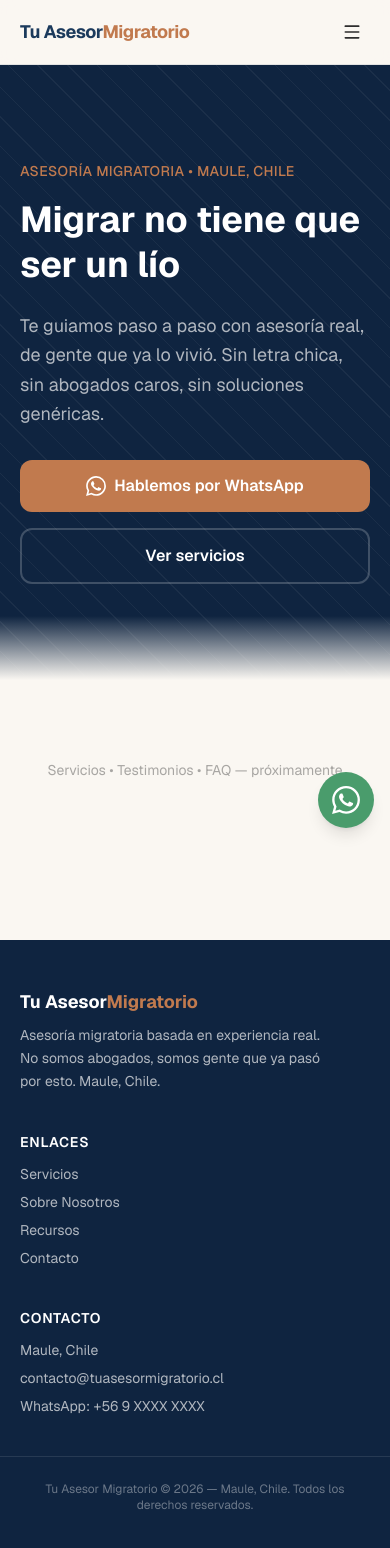
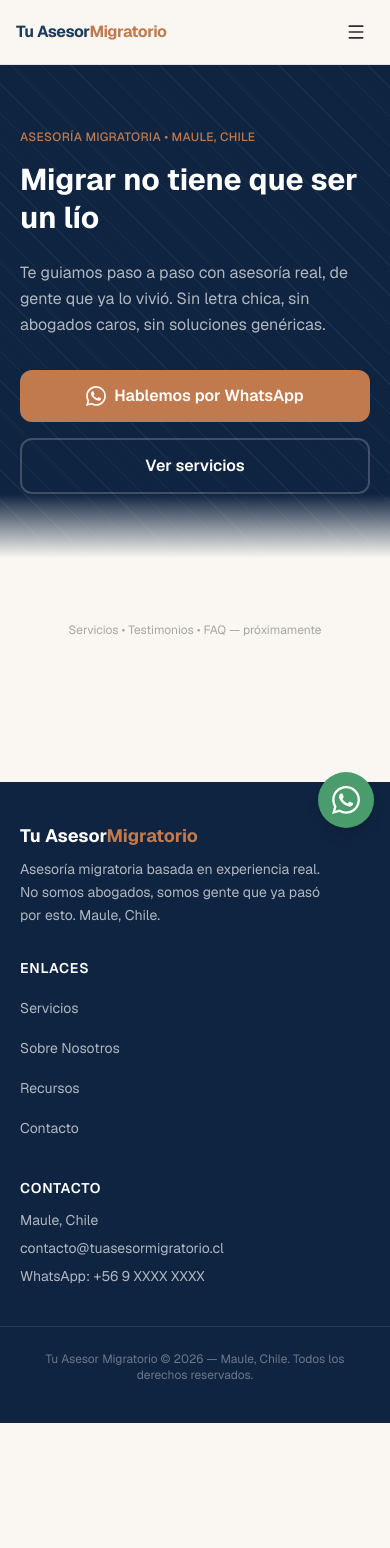
Before and after one commit to FrerautBot/tu-asesor-migratorio, a Next.js app: page / in a window 390 px wide. Shown: the top 1548 px of the page. After the commit the page ends 1423 px from the top, so only its background shows below. Built offline with nearby package versions, Linux system fonts and the light colour scheme.

Commit message:
feat: responsive mobile + español chileno formal en toda la landing

```diff
--- a/src/app/contacto/page.tsx
+++ b/src/app/contacto/page.tsx
@@ -1,8 +1,10 @@
 export default function ContactoPage() {
   return (
-    <div className="max-w-6xl mx-auto px-5 py-20">
-      <h1 className="text-3xl font-bold text-primary mb-4">Contacto</h1>
-      <p className="text-charcoal/60">Próximamente &mdash; formulario de contacto, WhatsApp y ubicación.</p>
+    <div className="max-w-6xl mx-auto px-5 py-16 sm:py-20">
+      <h1 className="text-2xl sm:text-3xl font-bold text-primary mb-4">Contacto</h1>
+      <p className="text-sm sm:text-base text-charcoal/60">
+        Próximamente &mdash; formulario de contacto, WhatsApp y ubicación.
+      </p>
     </div>
   )
 }
--- a/src/app/nosotros/page.tsx
+++ b/src/app/nosotros/page.tsx
@@ -1,8 +1,10 @@
 export default function NosotrosPage() {
   return (
-    <div className="max-w-6xl mx-auto px-5 py-20">
-      <h1 className="text-3xl font-bold text-primary mb-4">Sobre Nosotros</h1>
-      <p className="text-charcoal/60">Próximamente &mdash; conoce al equipo detrás de Tu Asesor Migratorio.</p>
+    <div className="max-w-6xl mx-auto px-5 py-16 sm:py-20">
+      <h1 className="text-2xl sm:text-3xl font-bold text-primary mb-4">Sobre Nosotros</h1>
+      <p className="text-sm sm:text-base text-charcoal/60">
+        Próximamente &mdash; conoce al equipo detrás de Tu Asesor Migratorio.
+      </p>
     </div>
   )
 }
--- a/src/app/page.tsx
+++ b/src/app/page.tsx
@@ -5,8 +5,8 @@ export default function Home() {
     <>
       <Hero />
       {/* Placeholder for remaining landing sections — Fase 2 */}
-      <section className="max-w-6xl mx-auto px-5 py-20 text-center text-charcoal/40">
-        <p className="text-sm">Servicios &bull; Testimonios &bull; FAQ &mdash; próximamente</p>
+      <section className="max-w-6xl mx-auto px-5 py-16 sm:py-20 text-center text-charcoal/40">
+        <p className="text-xs sm:text-sm">Servicios &bull; Testimonios &bull; FAQ &mdash; próximamente</p>
       </section>
     </>
   )
--- a/src/app/recursos/page.tsx
+++ b/src/app/recursos/page.tsx
@@ -1,8 +1,10 @@
 export default function RecursosPage() {
   return (
-    <div className="max-w-6xl mx-auto px-5 py-20">
-      <h1 className="text-3xl font-bold text-primary mb-4">Recursos</h1>
-      <p className="text-charcoal/60">Próximamente &mdash; guías migratorias, artículos y documentos útiles.</p>
+    <div className="max-w-6xl mx-auto px-5 py-16 sm:py-20">
+      <h1 className="text-2xl sm:text-3xl font-bold text-primary mb-4">Recursos</h1>
+      <p className="text-sm sm:text-base text-charcoal/60">
+        Próximamente &mdash; guías migratorias, artículos y documentos útiles.
+      </p>
     </div>
   )
 }
--- a/src/app/servicios/page.tsx
+++ b/src/app/servicios/page.tsx
@@ -1,8 +1,10 @@
 export default function ServiciosPage() {
   return (
-    <div className="max-w-6xl mx-auto px-5 py-20">
-      <h1 className="text-3xl font-bold text-primary mb-4">Servicios</h1>
-      <p className="text-charcoal/60">Próximamente &mdash; detalle de asesorías y planes.</p>
+    <div className="max-w-6xl mx-auto px-5 py-16 sm:py-20">
+      <h1 className="text-2xl sm:text-3xl font-bold text-primary mb-4">Servicios</h1>
+      <p className="text-sm sm:text-base text-charcoal/60">
+        Próximamente &mdash; detalle de asesorías y planes.
+      </p>
     </div>
   )
 }
--- a/src/components/landing/Hero.tsx
+++ b/src/components/landing/Hero.tsx
@@ -12,15 +12,15 @@ export function Hero() {
         }}
       />
 
-      <div className="relative max-w-6xl mx-auto px-5 py-24 md:py-36">
+      <div className="relative max-w-6xl mx-auto px-5 py-16 sm:py-24 md:py-36">
         <div className="max-w-2xl">
-          <p className="text-secondary text-sm font-medium mb-4 tracking-wide uppercase">
+          <p className="text-secondary text-xs sm:text-sm font-medium mb-4 tracking-wide uppercase">
             Asesoría Migratoria &bull; Maule, Chile
           </p>
-          <h1 className="text-4xl md:text-5xl lg:text-6xl font-bold leading-tight text-white mb-6">
+          <h1 className="text-3xl sm:text-4xl md:text-5xl lg:text-6xl font-bold leading-tight text-white mb-6">
             Migrar no tiene que ser un lío
           </h1>
-          <p className="text-lg md:text-xl text-smoke/70 leading-relaxed mb-8">
+          <p className="text-base sm:text-lg md:text-xl text-smoke/70 leading-relaxed mb-8">
             Te guiamos paso a paso con asesoría real, de gente que ya lo vivió.
             Sin letra chica, sin abogados caros, sin soluciones genéricas.
           </p>
@@ -28,16 +28,16 @@ export function Hero() {
             <Link
               href="https://wa.me/569XXXXXXXX"
               target="_blank"
-              className="inline-flex items-center justify-center gap-2 px-8 py-3.5 rounded-xl bg-secondary text-white font-semibold hover:bg-secondary/90 transition-colors text-center"
+              className="inline-flex items-center justify-center gap-2 px-8 py-3.5 rounded-xl bg-secondary text-white font-semibold hover:bg-secondary/90 transition-colors text-center min-h-[44px]"
             >
-              <svg viewBox="0 0 24 24" fill="currentColor" className="h-5 w-5">
+              <svg viewBox="0 0 24 24" fill="currentColor" className="h-5 w-5 shrink-0">
                 <path d="M17.472 14.382c-.297-.149-1.758-.867-2.03-.967-.273-.099-.471-.148-.67.15-.197.297-.767.966-.94 1.164-.173.199-.347.223-.644.075-.297-.15-1.255-.463-2.39-1.475-.883-.788-1.48-1.761-1.653-2.059-.173-.297-.018-.458.13-.606.134-.133.298-.347.446-.52.149-.174.198-.298.298-.497.099-.198.05-.371-.025-.52-.075-.149-.669-1.612-.916-2.207-.242-.579-.487-.5-.669-.51-.173-.008-.371-.01-.57-.01-.198 0-.52.074-.792.372-.272.297-1.04 1.016-1.04 2.479 0 1.462 1.065 2.875 1.213 3.074.149.198 2.096 3.2 5.077 4.487.709.306 1.262.489 1.694.625.712.227 1.36.195 1.871.118.571-.085 1.758-.719 2.006-1.413.248-.694.248-1.289.173-1.413-.074-.124-.272-.198-.57-.347m-5.421 7.403h-.004a9.87 9.87 0 01-5.031-1.378l-.361-.214-3.741.982.998-3.648-.235-.374a9.86 9.86 0 01-1.51-5.26c.001-5.45 4.436-9.884 9.888-9.884 2.64 0 5.122 1.03 6.988 2.898a9.825 9.825 0 012.893 6.994c-.003 5.45-4.437 9.884-9.885 9.884m8.413-18.297A11.815 11.815 0 0012.05 0C5.495 0 .16 5.335.157 11.892c0 2.096.547 4.142 1.588 5.945L.057 24l6.305-1.654a11.882 11.882 0 005.683 1.448h.005c6.554 0 11.89-5.335 11.893-11.893a11.821 11.821 0 00-3.48-8.413z" />
               </svg>
               Hablemos por WhatsApp
             </Link>
             <Link
               href="/servicios"
-              className="inline-flex items-center justify-center px-8 py-3.5 rounded-xl border-2 border-white/20 text-white font-semibold hover:bg-white/10 transition-colors text-center"
+              className="inline-flex items-center justify-center px-8 py-3.5 rounded-xl border-2 border-white/20 text-white font-semibold hover:bg-white/10 transition-colors text-center min-h-[44px]"
             >
               Ver servicios
             </Link>
--- a/src/components/layout/Footer.tsx
+++ b/src/components/layout/Footer.tsx
@@ -2,8 +2,8 @@ import Link from "next/link"
 
 export function Footer() {
   return (
-    <footer className="bg-primary-dark text-smoke/70 py-12 mt-20">
-      <div className="max-w-6xl mx-auto px-5 grid grid-cols-1 md:grid-cols-3 gap-10">
+    <footer className="bg-primary-dark text-smoke/70 py-10 sm:py-12 mt-20">
+      <div className="max-w-6xl mx-auto px-5 grid grid-cols-1 sm:grid-cols-2 md:grid-cols-3 gap-8 sm:gap-10">
         <div>
           <p className="text-white font-bold text-lg mb-2">
             Tu Asesor<span className="text-secondary">Migratorio</span>
@@ -16,11 +16,11 @@ export function Footer() {
 
         <div>
           <p className="text-white font-semibold mb-3 text-sm uppercase tracking-wider">Enlaces</p>
-          <div className="space-y-2 text-sm">
-            <Link href="/servicios" className="block hover:text-white transition-colors">Servicios</Link>
-            <Link href="/nosotros" className="block hover:text-white transition-colors">Sobre Nosotros</Link>
-            <Link href="/recursos" className="block hover:text-white transition-colors">Recursos</Link>
-            <Link href="/contacto" className="block hover:text-white transition-colors">Contacto</Link>
+          <div className="space-y-1 text-sm">
+            <Link href="/servicios" className="block py-2 hover:text-white transition-colors">Servicios</Link>
+            <Link href="/nosotros" className="block py-2 hover:text-white transition-colors">Sobre Nosotros</Link>
+            <Link href="/recursos" className="block py-2 hover:text-white transition-colors">Recursos</Link>
+            <Link href="/contacto" className="block py-2 hover:text-white transition-colors">Contacto</Link>
           </div>
         </div>
 
--- a/src/components/layout/Nav.tsx
+++ b/src/components/layout/Nav.tsx
@@ -16,13 +16,13 @@ export function Nav() {
 
   return (
     <nav className="sticky top-0 z-50 bg-cream/90 backdrop-blur border-b border-primary/10">
-      <div className="max-w-6xl mx-auto px-5 h-16 flex items-center justify-between">
-        <Link href="/" className="text-lg font-bold text-primary tracking-tight">
+      <div className="max-w-6xl mx-auto px-4 sm:px-5 h-16 flex items-center justify-between">
+        <Link href="/" className="text-base sm:text-lg font-bold text-primary tracking-tight shrink-0">
           Tu Asesor<span className="text-secondary">Migratorio</span>
         </Link>
 
         {/* Desktop */}
-        <div className="hidden md:flex items-center gap-8">
+        <div className="hidden md:flex items-center gap-6 lg:gap-8">
           {LINKS.map((link) => (
             <Link
               key={link.href}
@@ -32,7 +32,7 @@ export function Nav() {
               {link.label}
             </Link>
           ))}
-          <div className="flex items-center gap-3 ml-4">
+          <div className="flex items-center gap-3 ml-2">
             <Link
               href="/auth/login"
               className="text-sm text-charcoal/50 hover:text-charcoal transition-colors"
@@ -48,11 +48,11 @@ export function Nav() {
           </div>
         </div>
 
-        {/* Mobile */}
+        {/* Mobile hamburger — 44×44px touch target */}
         <button
           onClick={() => setOpen(!open)}
-          className="md:hidden p-2 text-charcoal"
-          aria-label="Menú"
+          className="md:hidden h-11 w-11 flex items-center justify-center text-charcoal -mr-1"
+          aria-label={open ? "Cerrar menú" : "Abrir menú"}
         >
           {open ? <X className="h-5 w-5" /> : <Menu className="h-5 w-5" />}
         </button>
@@ -60,29 +60,29 @@ export function Nav() {
 
       {/* Mobile menu */}
       {open && (
-        <div className="md:hidden border-t border-primary/10 bg-cream px-5 py-4 space-y-3">
+        <div className="md:hidden border-t border-primary/10 bg-cream px-5 py-4 space-y-1">
           {LINKS.map((link) => (
             <Link
               key={link.href}
               href={link.href}
               onClick={() => setOpen(false)}
-              className="block text-sm text-charcoal/70 hover:text-primary transition-colors py-1"
+              className="block text-sm text-charcoal/70 hover:text-primary transition-colors py-3"
             >
               {link.label}
             </Link>
           ))}
-          <div className="flex gap-3 pt-3 border-t border-primary/10">
+          <div className="flex gap-3 pt-4 border-t border-primary/10">
             <Link
               href="/auth/login"
               onClick={() => setOpen(false)}
-              className="flex-1 text-center text-sm py-2 rounded-lg border border-primary/20 text-primary hover:bg-primary/5 transition-colors"
+              className="flex-1 text-center text-sm py-3 rounded-lg border border-primary/20 text-primary hover:bg-primary/5 transition-colors"
             >
               Iniciar Sesión
             </Link>
             <Link
               href="/auth/signup"
               onClick={() => setOpen(false)}
-              className="flex-1 text-center text-sm py-2 rounded-lg bg-primary text-white hover:bg-primary-dark transition-colors"
+              className="flex-1 text-center text-sm py-3 rounded-lg bg-primary text-white hover:bg-primary-dark transition-colors"
             >
               Comenzar
             </Link>
```
